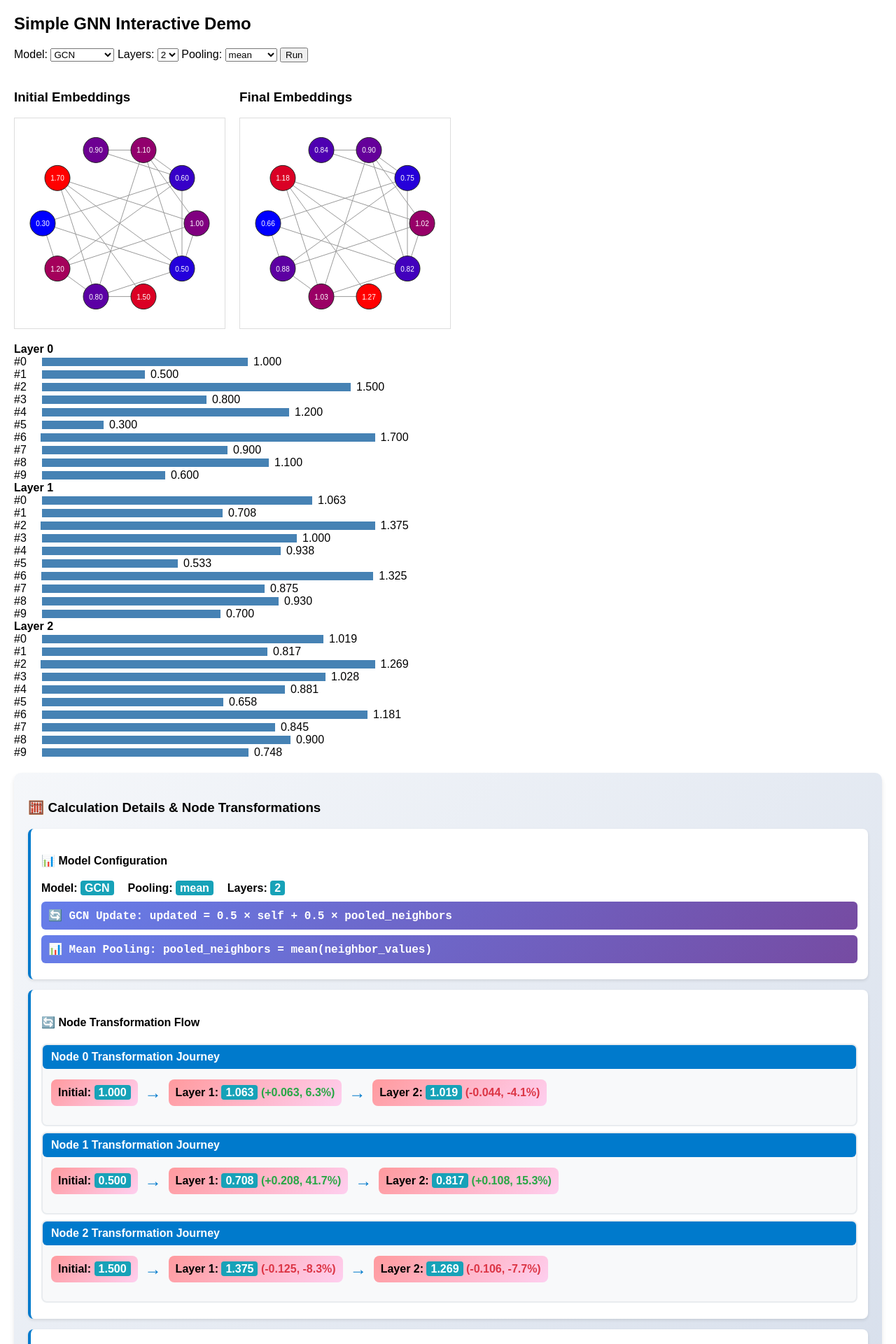
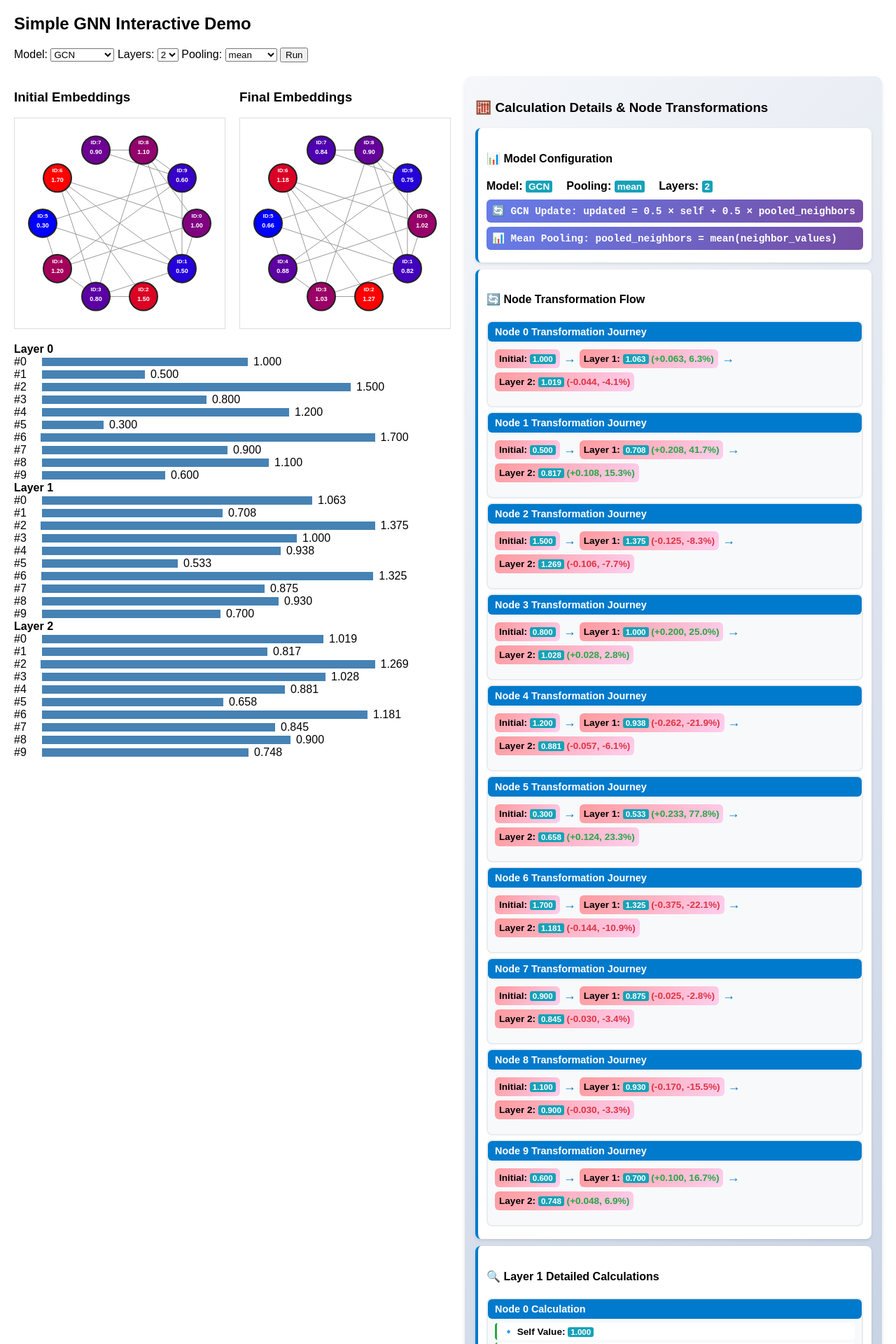
Before and after one commit to nirmalpratheep/GraphNeuralNetworkDemo, a Flask app: page / in a window 1280 px wide. Shown: the top 1920 px of the page at 70% size. Run offline with Flask 2, Linux system fonts and the light colour scheme.

Commit message:
Added All node calculations

```diff
--- a/templates/index.html
+++ b/templates/index.html
@@ -10,19 +10,19 @@
     .node { cursor: pointer; }
     #timeline { margin-top: 20px; }
     .bar { height: 12px; background: steelblue; margin: 3px 0; }
-    #calculations { margin-top: 20px; padding: 20px; background: linear-gradient(135deg, #f5f7fa 0%, #c3cfe2 100%); border-radius: 10px; box-shadow: 0 4px 6px rgba(0,0,0,0.1); }
-    .calculation-step { margin: 15px 0; padding: 15px; background: white; border-left: 4px solid #007acc; border-radius: 8px; box-shadow: 0 2px 4px rgba(0,0,0,0.1); transition: transform 0.2s ease; }
+    #calculations { padding: 15px; background: linear-gradient(135deg, #f5f7fa 0%, #c3cfe2 100%); border-radius: 10px; box-shadow: 0 4px 6px rgba(0,0,0,0.1); max-height: 80vh; overflow-y: auto; }
+    .calculation-step { margin: 10px 0; padding: 12px; background: white; border-left: 4px solid #007acc; border-radius: 8px; box-shadow: 0 2px 4px rgba(0,0,0,0.1); transition: transform 0.2s ease; }
     .calculation-step:hover { transform: translateY(-2px); box-shadow: 0 4px 8px rgba(0,0,0,0.15); }
-    .formula { font-family: 'Courier New', monospace; background: linear-gradient(135deg, #667eea 0%, #764ba2 100%); color: white; padding: 10px; border-radius: 6px; margin: 8px 0; font-weight: bold; }
-    .node-calculation { background: #f8f9fa; border: 2px solid #e9ecef; border-radius: 8px; padding: 12px; margin: 8px 0; transition: all 0.3s ease; }
+    .formula { font-family: 'Courier New', monospace; background: linear-gradient(135deg, #667eea 0%, #764ba2 100%); color: white; padding: 8px; border-radius: 6px; margin: 6px 0; font-weight: bold; font-size: 0.9em; }
+    .node-calculation { background: #f8f9fa; border: 2px solid #e9ecef; border-radius: 8px; padding: 10px; margin: 6px 0; transition: all 0.3s ease; }
     .node-calculation:hover { border-color: #007acc; background: #e3f2fd; }
-    .node-header { background: #007acc; color: white; padding: 8px 12px; border-radius: 6px; font-weight: bold; margin: -12px -12px 8px -12px; }
-    .calculation-detail { margin: 6px 0; padding: 6px 10px; background: #fff; border-left: 3px solid #28a745; border-radius: 4px; }
-    .neighbor-list { display: inline-block; background: #ffc107; color: #000; padding: 2px 8px; border-radius: 12px; font-size: 0.9em; font-weight: bold; }
-    .value-highlight { background: #17a2b8; color: white; padding: 2px 6px; border-radius: 4px; font-weight: bold; }
-    .layer-flow { display: flex; align-items: center; margin: 10px 0; }
-    .layer-arrow { font-size: 24px; color: #007acc; margin: 0 10px; }
-    .transformation-box { background: linear-gradient(135deg, #ff9a9e 0%, #fecfef 100%); border-radius: 8px; padding: 10px; margin: 5px 0; }
+    .node-header { background: #007acc; color: white; padding: 6px 10px; border-radius: 6px; font-weight: bold; margin: -10px -10px 6px -10px; font-size: 0.9em; }
+    .calculation-detail { margin: 4px 0; padding: 4px 8px; background: #fff; border-left: 3px solid #28a745; border-radius: 4px; font-size: 0.85em; }
+    .neighbor-list { display: inline-block; background: #ffc107; color: #000; padding: 1px 6px; border-radius: 10px; font-size: 0.8em; font-weight: bold; }
+    .value-highlight { background: #17a2b8; color: white; padding: 1px 4px; border-radius: 3px; font-weight: bold; font-size: 0.85em; }
+    .layer-flow { display: flex; align-items: center; margin: 8px 0; flex-wrap: wrap; }
+    .layer-arrow { font-size: 18px; color: #007acc; margin: 0 5px; }
+    .transformation-box { background: linear-gradient(135deg, #ff9a9e 0%, #fecfef 100%); border-radius: 6px; padding: 6px; margin: 3px 0; font-size: 0.85em; }
   </style>
 </head>
 <body>
@@ -51,7 +51,9 @@
     <button id="run">Run</button>
   </div>
 
-  <div style="display:flex;gap:20px;align-items:flex-start">
+  <div style="display:flex;gap:20px;align-items:flex-start;min-height:600px;">
+    <div style="flex:1;">
+      <div style="display:flex;gap:20px;align-items:flex-start;margin-bottom:20px;">
         <div>
           <h3>Initial Embeddings</h3>
           <div id="graph-initial"></div>
@@ -61,9 +63,12 @@
           <div id="graph-final"></div>
         </div>
       </div>
-
       <div id="timeline"></div>
+    </div>
+    <div style="flex:1;min-width:400px;">
       <div id="calculations"></div>
+    </div>
+  </div>
 
   <script>
     async function fetchCompute() {
@@ -214,8 +219,9 @@
           const t = norm(v);
           const color = 'rgb(' + Math.round(255 * t) + ',0,' + Math.round(255*(1-t)) + ')';
           html += '<g class="node" transform="translate('+x+','+y+')">';
-          html += '<circle r="18" fill="'+color+'" stroke="#222" />';
-          html += '<text x="0" y="4" text-anchor="middle" font-size="10" fill="#fff">'+v.toFixed(2)+'</text>';
+          html += '<circle r="20" fill="'+color+'" stroke="#222" stroke-width="2" />';
+          html += '<text x="0" y="-8" text-anchor="middle" font-size="8" fill="#fff" font-weight="bold">ID:'+i+'</text>';
+          html += '<text x="0" y="6" text-anchor="middle" font-size="9" fill="#fff" font-weight="bold">'+v.toFixed(2)+'</text>';
           html += '</g>';
         });
 
@@ -292,7 +298,7 @@
 
         // Create a transformation flow for each node
         const numNodes = timeline[0].embeddings.length;
-        for (let nodeId = 0; nodeId < Math.min(3, numNodes); nodeId++) { // Show first 3 nodes for clarity
+        for (let nodeId = 0; nodeId < numNodes; nodeId++) { // Show all nodes
           html += '<div class="node-calculation">';
           html += '<div class="node-header">Node ' + nodeId + ' Transformation Journey</div>';
 
@@ -331,9 +337,8 @@
           html += '<h4>🔍 Layer ' + frame.layer + ' Detailed Calculations</h4>';
 
           if (frame.ops && frame.ops.length > 0) {
-            // Show calculations for first few nodes in detail
-            const nodesToShow = Math.min(3, frame.ops.length);
-            for (let i = 0; i < nodesToShow; i++) {
+            // Show calculations for all nodes in detail
+            for (let i = 0; i < frame.ops.length; i++) {
               const op = frame.ops[i];
               html += '<div class="node-calculation">';
               html += '<div class="node-header">Node ' + op.node + ' Calculation</div>';
@@ -365,12 +370,6 @@
                 html += gate.toFixed(3) + ' × <span class="value-highlight">' + op.self.toFixed(3) + '</span> + (1-' + gate.toFixed(3) + ') × <span class="value-highlight">' + op.pooled.toFixed(3) + '</span> = <span class="value-highlight">' + op.updated.toFixed(3) + '</span>';
               }
               html += '</div>';
-              html += '</div>';
-            }
-
-            if (frame.ops.length > 3) {
-              html += '<div style="text-align: center; margin: 10px 0; color: #6c757d; font-style: italic;">';
-              html += '... and ' + (frame.ops.length - 3) + ' more nodes with similar calculations';
               html += '</div>';
             }
           } else {
```
Also changed, not shown: test_standalone.html (+24 -25 lines). Lines whose indentation alone changed are shown as unchanged.
